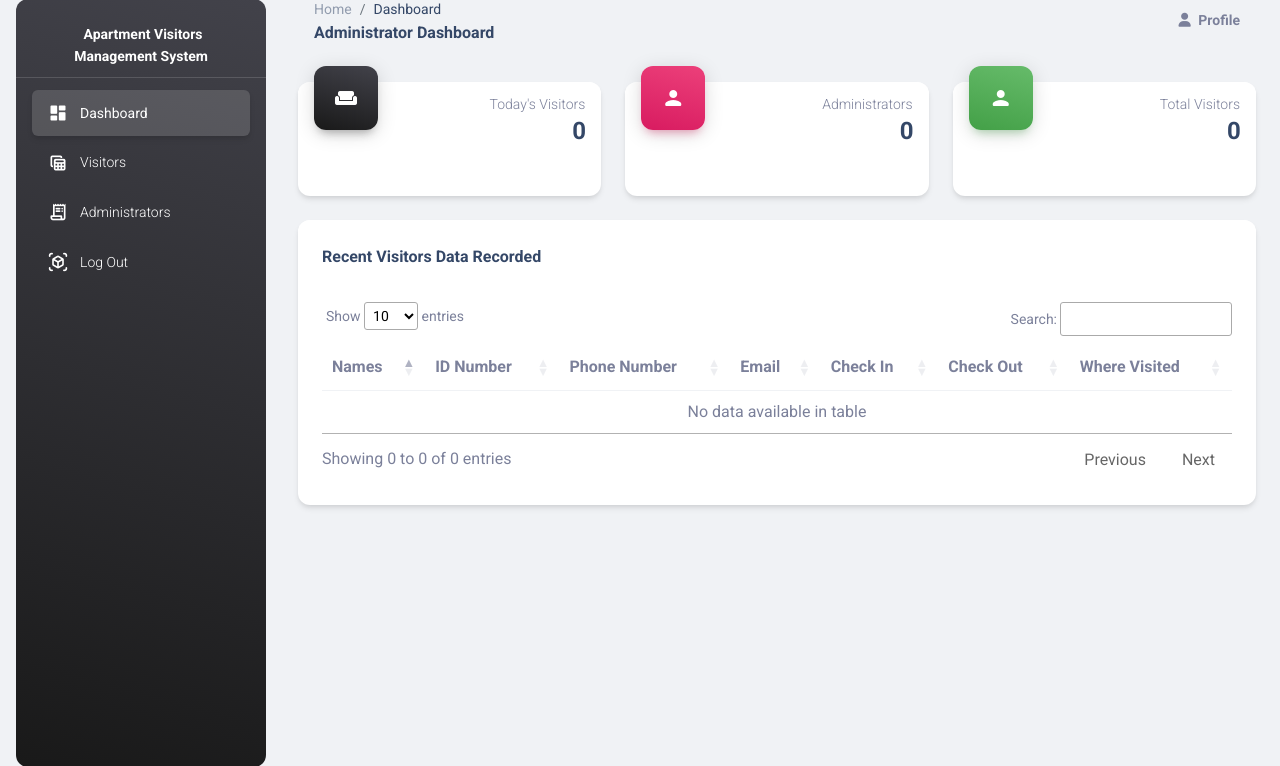
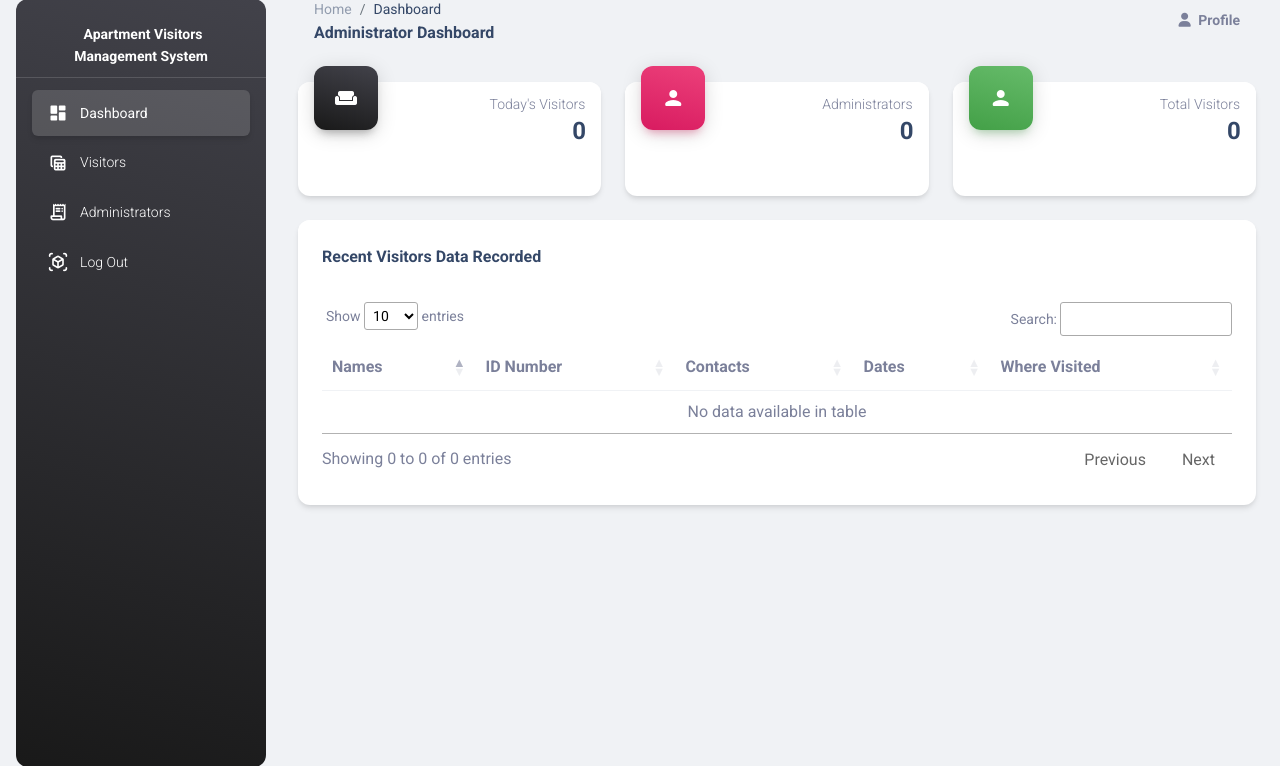
Before and after one commit to MartMbithi/Weekend_Project_VII, a PHP site: page /views/dashboard in a window 1280 px wide. Shown: the part 17-783 px from the top of the page. Run offline with PHP 8.4, Linux system fonts and the light colour scheme; the visitor is signed in with stand-in values (Sample User, id 1); data that the repository does not hold is empty; some libraries are stand-ins or nearby versions.

Commit message:
Implement Dashboard - Format Tables

```diff
--- a/views/dashboard.php
+++ b/views/dashboard.php
@@ -110,10 +110,8 @@ require_once('../partials/head.php');
                                         <tr>
                                             <th>Names</th>
                                             <th>ID Number</th>
-                                            <th>Phone Number</th>
-                                            <th>Email</th>
-                                            <th>Check In </th>
-                                            <th>Check Out</th>
+                                            <th>Contacts</th>
+                                            <th>Dates</th>
                                             <th>Where Visited</th>
                                         </tr>
                                     </thead>
@@ -128,10 +126,14 @@ require_once('../partials/head.php');
                                             <tr>
                                                 <td><?php echo $visitors->visitor_names; ?></td>
                                                 <td><?php echo $visitors->visitor_id_number; ?></td>
-                                                <td><?php echo $visitors->visitor_phone_number; ?></td>
-                                                <td><?php echo $visitors->visitor_email; ?></td>
-                                                <td><?php echo $visitors->visitor_check_in_date_time; ?></td>
-                                                <td><?php echo $visitors->visitor_check_out_date_time; ?></td>
+                                                <td>
+                                                    Phone: <?php echo $visitors->visitor_phone_number; ?><br>
+                                                    Email: <?php echo $visitors->visitor_email; ?>
+                                                </td>
+                                                <td>
+                                                    Check In: <?php echo $visitors->visitor_check_in_date_time; ?><br>
+                                                    Check Out: <?php echo $visitors->visitor_check_out_date_time; ?>
+                                                </td>
                                                 <td><?php echo $visitors->visitor_where_visiting; ?></td>
                                             </tr>
                                         <?php } ?>
```
